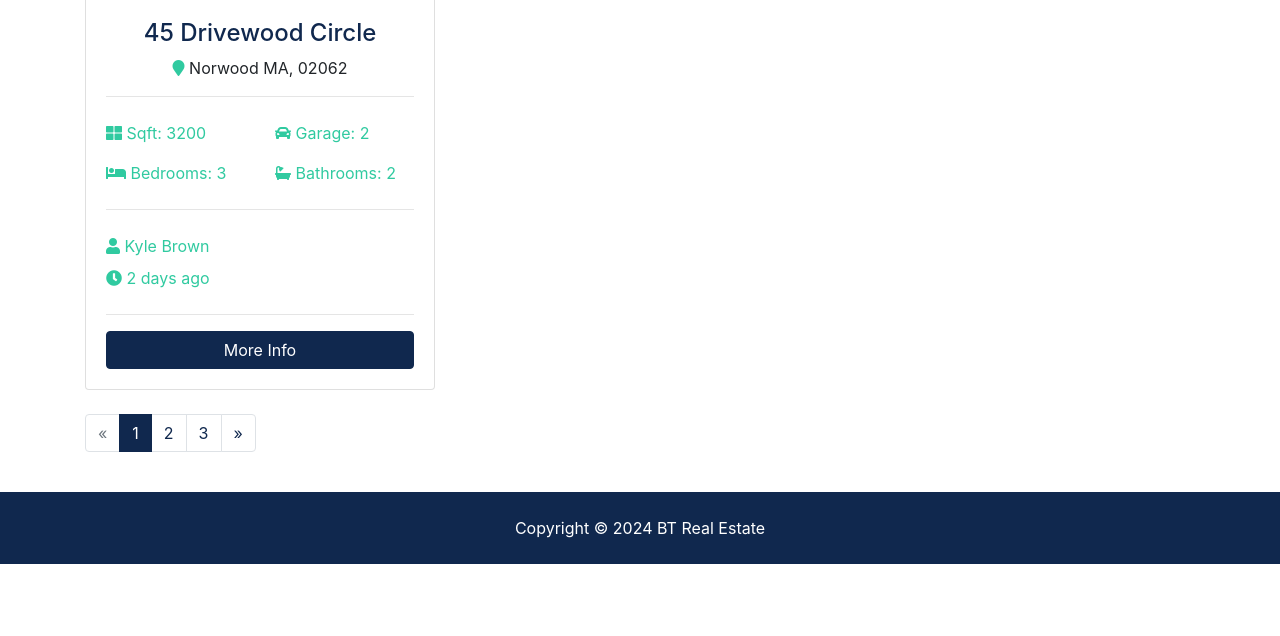
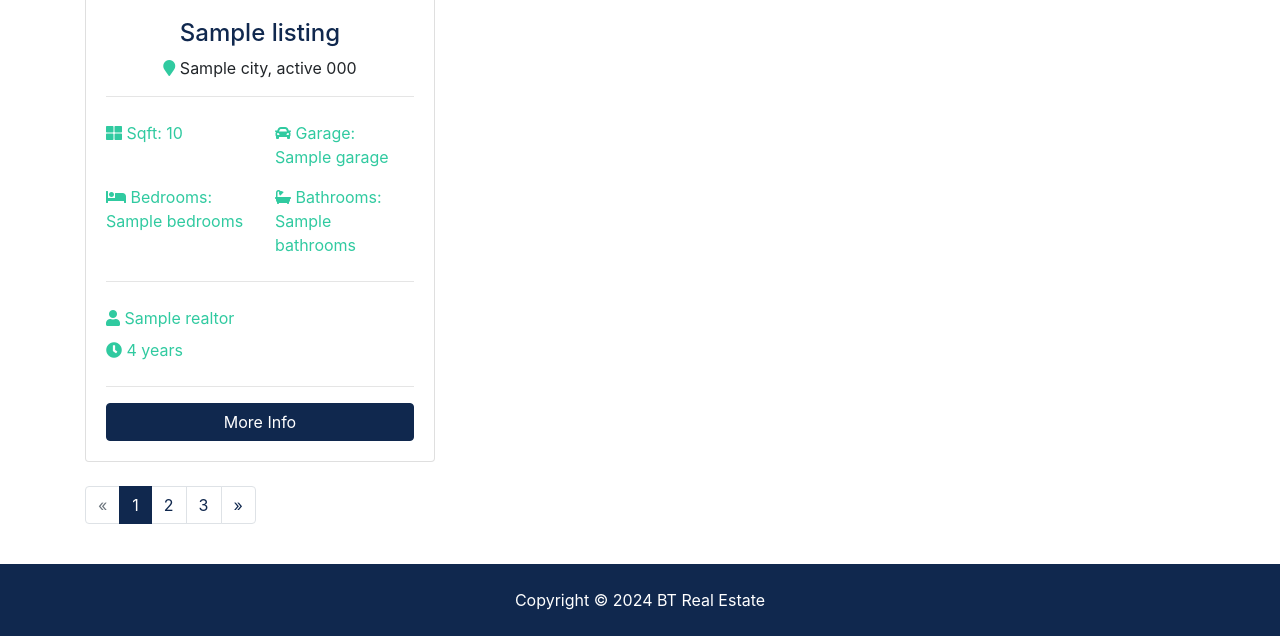
Before and after one commit to alphageekdom/ag-realty-django, a Django app: template templates/listings/listings.html in a window 1280 px wide. Shown: the part 712-1348 px from the top of the page. Before the commit the page ends 1276 px from the top, so only its background shows below. Run offline with Django 4.2, Linux system fonts and the light colour scheme; the template is opened without the code that fills it: most values are stand-ins (such as "Sample title", 1, 10 or a date in 2020); grey boxes marked "Sample" are stand-in pictures; some libraries are stand-ins or nearby versions.

Commit message:
display listings in template

```diff
--- a/agre/settings.py
+++ b/agre/settings.py
@@ -41,6 +41,7 @@ INSTALLED_APPS = [
     'django.contrib.sessions',
     'django.contrib.messages',
     'django.contrib.staticfiles',
+    'django.contrib.humanize'
 ]
 
 MIDDLEWARE = [
@@ -129,8 +130,8 @@ STATICFILES_DIRS = [
 ]
 
 # Media Folder Setting
+MEDIA_URL = '/media/'
 MEDIA_ROOT = os.path.join(BASE_DIR, 'media')
-MEDIA_URL = '/media/'
 
 # Default primary key field type
 # https://docs.djangoproject.com/en/4.0/ref/settings/#default-auto-field
--- a/agre/urls.py
+++ b/agre/urls.py
@@ -5,6 +5,6 @@ from django.conf.urls.static import static
 
 urlpatterns = [
     path('', include('pages.urls')),
-    path('listings', include('listings.urls')),
+    path('listings/', include('listings.urls')),
     path('admin/', admin.site.urls),
 ] + static(settings.MEDIA_URL, document_root=settings.MEDIA_ROOT)
--- a/listings/views.py
+++ b/listings/views.py
@@ -12,7 +12,7 @@ def index(request):
 
     return render(request, 'listings/listings.html', context)
 
-def listing(request):
+def listing(request, listing_id):
     return render(request, 'listings/listing.html')
 
 def search(request):
--- a/templates/listings/listings.html
+++ b/templates/listings/listings.html
@@ -1,4 +1,6 @@
 {% extends 'base.html' %}
+
+{% load humanize %}
 
 {% block content %}
 <section id="showcase-inner" class="py-5 text-white">
@@ -37,49 +39,50 @@
             <!-- Listing 1 -->
             <div class="col-md-6 col-lg-4 mb-4">
                 <div class="card listing-preview">
-                    <img class="card-img-top" src="assets/img/homes/home-1.jpg" alt="">
-                    <div class="card-img-overlay">
+                    <img class="card-img-top" src="{{ listing.photo_main.url }}" alt="{{ listing.title }}">
+                    <div class=" card-img-overlay">
                         <h2>
-                            <span class="badge badge-secondary text-white">$490,000</span>
+                            <span class="badge badge-secondary text-white">${{ listing.price | intcomma }}</span>
                         </h2>
                     </div>
                     <div class="card-body">
                         <div class="listing-heading text-center">
-                            <h4 class="text-primary">45 Drivewood Circle</h4>
+                            <h4 class="text-primary">{{ listing.title }}</h4>
                             <p>
-                                <i class="fas fa-map-marker text-secondary"></i> Norwood MA, 02062
+                                <i class="fas fa-map-marker text-secondary"></i> {{ listing.city }}, {{ listing.state }}
+                                {{ listing.zipcode }}
                             </p>
                         </div>
                         <hr>
                         <div class="row py-2 text-secondary">
                             <div class="col-6">
-                                <i class="fas fa-th-large"></i> Sqft: 3200
+                                <i class="fas fa-th-large"></i> Sqft: {{ listing.sqft | intcomma }}
                             </div>
                             <div class="col-6">
-                                <i class="fas fa-car"></i> Garage: 2
+                                <i class="fas fa-car"></i> Garage: {{ listing.garage }}
                             </div>
                         </div>
                         <div class="row py-2 text-secondary">
                             <div class="col-6">
-                                <i class="fas fa-bed"></i> Bedrooms: 3
+                                <i class="fas fa-bed"></i> Bedrooms: {{ listing.bedrooms }}
                             </div>
                             <div class="col-6">
-                                <i class="fas fa-bath"></i> Bathrooms: 2
+                                <i class="fas fa-bath"></i> Bathrooms: {{ listing.bathrooms }}
                             </div>
                         </div>
                         <hr>
                         <div class="row py-2 text-secondary">
                             <div class="col-12">
-                                <i class="fas fa-user"></i> Kyle Brown
+                                <i class="fas fa-user"></i> {{ listing.realtor }}
                             </div>
                         </div>
                         <div class="row text-secondary pb-2">
-                            <div class="col-6">
-                                <i class="fas fa-clock"></i> 2 days ago
+                            <div class="col-12">
+                                <i class="fas fa-clock"></i> {{ listing.list_date | timesince }}
                             </div>
                         </div>
                         <hr>
-                        <a href="listing.html" class="btn btn-primary btn-block">More Info</a>
+                        <a href="{% url 'listing' listing.id %}" class="btn btn-primary btn-block">More Info</a>
                     </div>
                 </div>
             </div>
```
